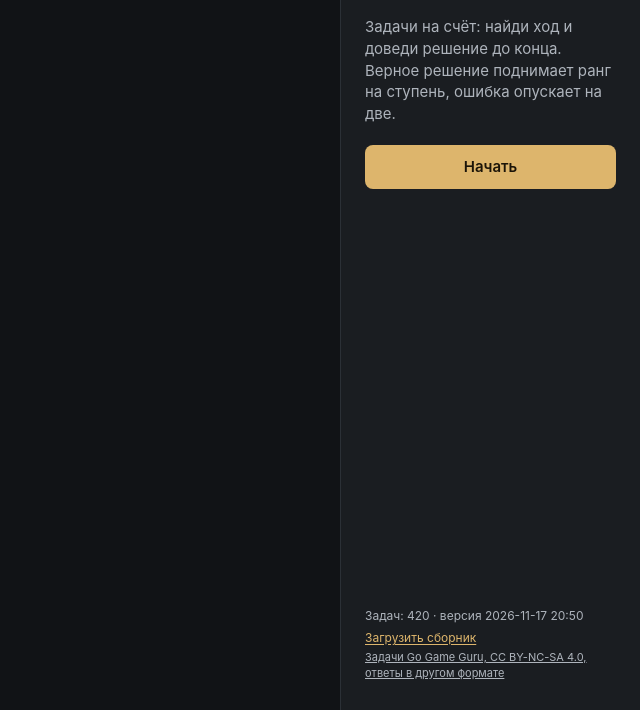
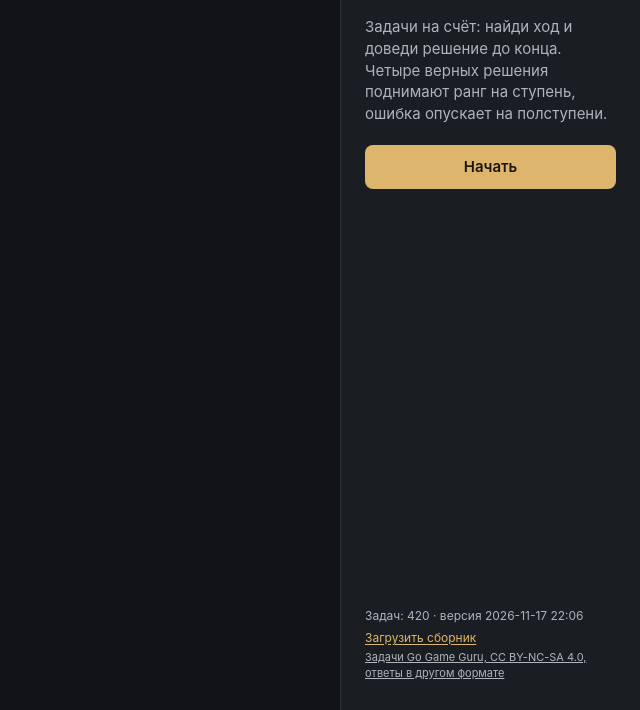
Before and after one commit to alkbt-id/g-solve, a plain HTML site: page index.html in a window 1280 px wide. Shown: the part 90-800 px from the top of the page, without its empty margins (640-1280 px from the left). Drawn offline with Linux system fonts and the light colour scheme.

Commit message:
Update the page

```diff
--- a/app.mjs
+++ b/app.mjs
@@ -23,7 +23,7 @@ let solutionStep = 0;
 
 function validState(value) {
   if (!value || typeof value !== 'object' || value.version !== 1) return null;
-  if (!Number.isInteger(value.kyu) || value.kyu > weakestKyu || value.kyu < strongestKyu) return null;
+  if (!Number.isFinite(value.kyu) || value.kyu > weakestKyu || value.kyu < strongestKyu) return null;
   const current = value.current && byId.has(value.current.id) && Array.isArray(value.current.moves) ? value.current : null;
   return { ...value, seen: value.seen && typeof value.seen === 'object' ? value.seen : {}, current, history: Array.isArray(value.history) ? value.history : [] };
 }
@@ -271,7 +271,7 @@ function resultBlock() {
   const solved = current.status === 'solved';
   const block = el('section', 'result');
   block.append(el('p', `verdict ${solved ? 'won' : 'lost'}`, solved ? 'Верно' : 'Ошибка'));
-  const moved = current.kyuAfter !== current.kyu;
+  const moved = rankText(current.kyuAfter) !== rankText(current.kyu);
   block.append(el('p', 'rank-change', moved ? `Ранг: ${rankText(current.kyu)} → ${rankText(current.kyuAfter)}` : `Ранг остался ${rankText(current.kyu)}`));
   return block;
 }
@@ -306,7 +306,7 @@ function sidePanel() {
   side.append(rank);
   const { current } = state;
   if (!current) {
-    side.append(el('p', 'muted', problems.length ? 'Задачи на счёт: найди ход и доведи решение до конца. Верное решение поднимает ранг на ступень, ошибка опускает на две.' : 'Задачи не загрузились.'));
+    side.append(el('p', 'muted', problems.length ? 'Задачи на счёт: найди ход и доведи решение до конца. Четыре верных решения поднимают ранг на ступень, ошибка опускает на полступени.' : 'Задачи не загрузились.'));
     if (problems.length) side.append(button('Начать', 'primary', nextProblem));
   } else {
     const problem = problemOf();
--- a/index.html
+++ b/index.html
@@ -2,7 +2,7 @@
 <html lang="ru">
 <head>
   <meta charset="utf-8">
-  <meta name="read-version" content="2026-11-17 20:50">
+  <meta name="read-version" content="2026-11-17 22:06">
   <meta name="viewport" content="width=device-width,initial-scale=1,viewport-fit=cover">
   <meta name="theme-color" content="#111316">
   <title>G · READ</title>
--- a/problems.mjs
+++ b/problems.mjs
@@ -106,9 +106,18 @@ export function viewOf(problem, least = 7) {
 export const weakestKyu = 30;
 export const strongestKyu = -8;
 export const startKyu = 20;
-export const rankText = (kyu) => (kyu >= 1 ? `${kyu} кю` : `${1 - kyu} дан`);
-/** A solved problem takes the rank one step up, a mistake two down: you solve about two problems in three. */
-export const nextKyu = (kyu, solved) => Math.min(weakestKyu, Math.max(strongestKyu, kyu + (solved ? -1 : 2)));
+/** The rank in words, rounded to a whole rank: the rank itself moves in quarters. */
+export const rankText = (kyu) => {
+  const whole = Math.round(kyu);
+  return whole >= 1 ? `${whole} кю` : `${1 - whole} дан`;
+};
+/**
+ * A solved problem moves the rank a quarter step up, a mistake half a step down: four solved problems
+ * make a rank, and the rank settles where you solve about two problems in three.
+ */
+export const solvedStep = 0.25;
+export const missedStep = 0.5;
+export const nextKyu = (kyu, solved) => Math.min(weakestKyu, Math.max(strongestKyu, Math.round((kyu + (solved ? -solvedStep : missedStep)) * 100) / 100));
 
 /**
  * A problem for the rank: one not tried yet, among the closest by difficulty, at random; when all
```
